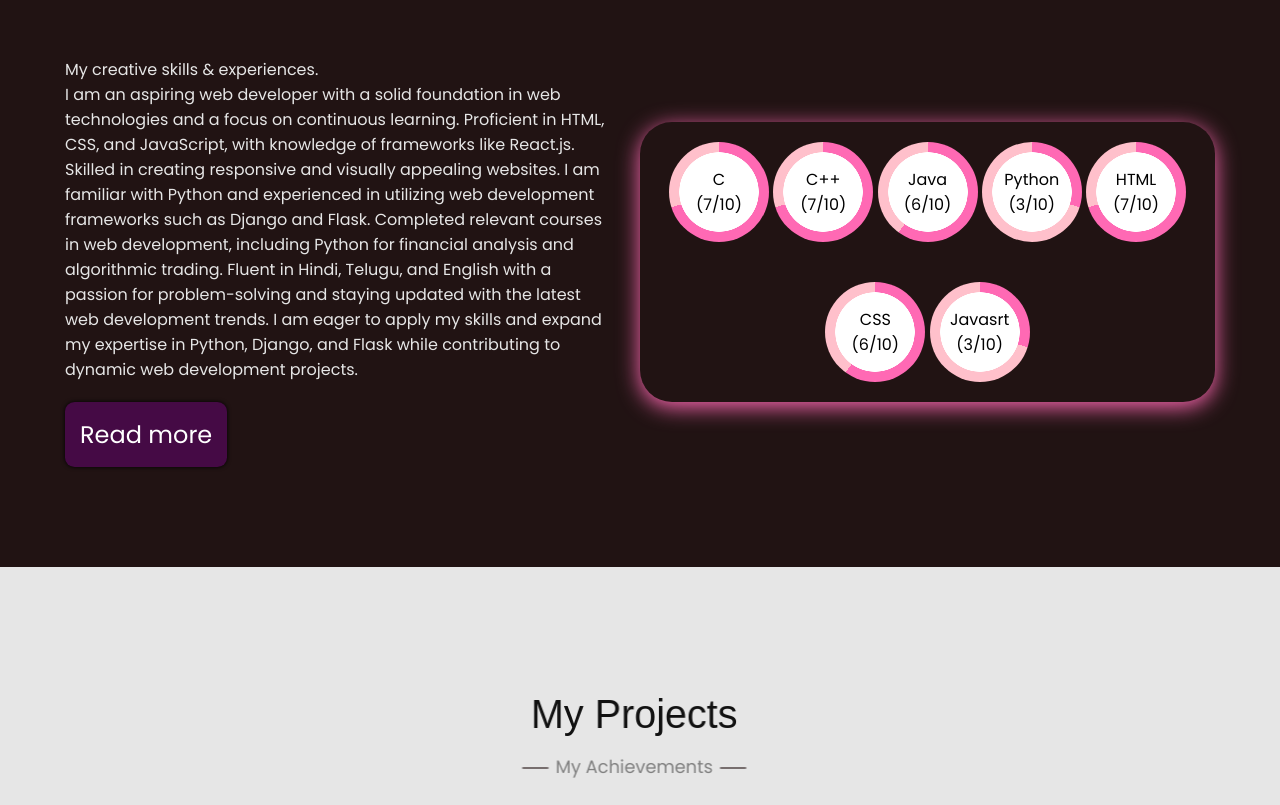
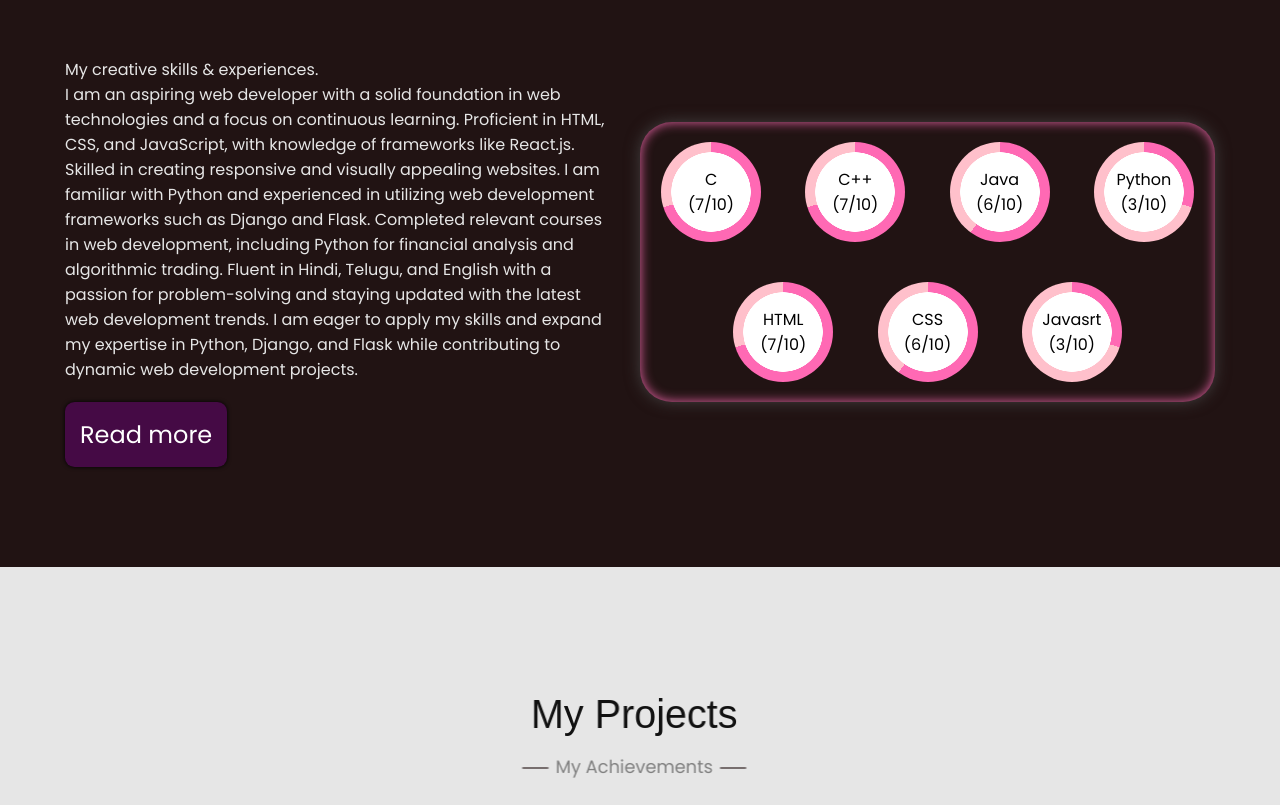
Before and after one commit to shaik-Dastagir/My-Portfolio, a plain HTML site: page index.html in a window 1280 px wide. Shown: the part 2763-3568 px from the top of the page. Drawn offline with nearby package versions, Linux system fonts and the light colour scheme; files whose address does not match are found by name; a web font is replaced by a local one.

Commit message:
some box shadow changes

```diff
--- a/style.css
+++ b/style.css
@@ -1059,15 +1059,15 @@ z-index: 1;
     align-items: center;
     width: 100px;
     height: 100px;
-    margin: 20px auto;
+    margin: 20px;
     border-radius: 50%;
     color: black;
     background:
-      radial-gradient(closest-side, white 79%, transparent 80% 100%),
-      conic-gradient(hotpink 95%, pink 0);
+      radial-gradient(closest-side, white, transparent 80% 100%),
+      conic-gradient(hotpink, pink 0);
     }
     .skill-right-content{
-        box-shadow: 0px 0px red, 0em 0.3em 1.4em hotpink;
+        box-shadow: 0em 0em 0.9em rgb(66, 63, 63), inset 0em 0em 0.7em rgb(233, 100, 167);
         display: block;
     justify-content: center;
     text-align: center;
@@ -1075,13 +1075,14 @@ z-index: 1;
     width: 50%;
     border-radius: 2em;
   }
+
   #C-bar{
     background:
       radial-gradient(closest-side, white 79%, transparent 80% 100%),
       conic-gradient(hotpink 70%, pink 0);
-      transition: 0.5s;
+      transition: 0.7s;
   }
-  #C-bar:hover,#Cpp-bar:hover,#java-bar:hover,#python-bar:hover,#html-bar:hover,#css-bar:hover, #javascript-bar:hover{
+  #C-bar:hover{
     transform: rotateZ(360deg) scale(1.4);
     font-size: 1.3rem;
     background:
@@ -1092,38 +1093,80 @@ z-index: 1;
     background:
       radial-gradient(closest-side, white 79%, transparent 80% 100%),
       conic-gradient(hotpink 70%, pink 0);
-      transition: 0.5s;
+      transition: 0.7s;
+  }
+  #Cpp-bar:hover{
+    transform: rotateZ(360deg) scale(1.4);
+    font-size: 1.3rem;
+    background:
+      radial-gradient(closest-side, white 79%, transparent 80% 100%),
+      conic-gradient(rgb(239, 9, 124) 70%, pink 0);
   }
   #java-bar{
     background:
       radial-gradient(closest-side, white 79%, transparent 80% 100%),
       conic-gradient(hotpink 60%, pink 0);
-      transition: 0.5s;
+      transition: 0.7s;
+  }
+  #java-bar:hover{
+    transform: rotateZ(360deg) scale(1.4);
+    font-size: 1.3rem;
+    background:
+      radial-gradient(closest-side, white 79%, transparent 80% 100%),
+      conic-gradient(rgb(239, 9, 124) 60%, pink 0);
   }
 
   #python-bar{
     background:
       radial-gradient(closest-side, white 79%, transparent 80% 100%),
       conic-gradient(hotpink 30%, pink 0);
-      transition: 0.5s;
+      transition: 0.7s;
+  }
+  #python-bar:hover{
+    transform: rotateZ(360deg) scale(1.4);
+    font-size: 1.3rem;
+    background:
+      radial-gradient(closest-side, white 79%, transparent 80% 100%),
+      conic-gradient(rgb(239, 9, 124) 30%, pink 0);
   }
   #html-bar{
     background:
       radial-gradient(closest-side, white 79%, transparent 80% 100%),
       conic-gradient(hotpink 70%, pink 0);
-      transition: 0.5s;
+      transition: 0.7s;
+  }
+  #html-bar:hover{
+    transform: rotateZ(360deg) scale(1.4);
+    font-size: 1.3rem;
+    background:
+      radial-gradient(closest-side, white 79%, transparent 80% 100%),
+      conic-gradient(rgb(239, 9, 124) 70%, pink 0);
   }
   #css-bar{
     background:
       radial-gradient(closest-side, white 79%, transparent 80% 100%),
       conic-gradient(hotpink 60%, pink 0);
-      transition: 0.5s;
+      transition: 0.7s;
+  }
+  #css-bar:hover{
+    transform: rotateZ(360deg) scale(1.4);
+    font-size: 1.3rem;
+    background:
+      radial-gradient(closest-side, white 79%, transparent 80% 100%),
+      conic-gradient(rgb(239, 9, 124) 60%, pink 0);
   }
   #javascript-bar{
     background:
       radial-gradient(closest-side, white 79%, transparent 80% 100%),
       conic-gradient(hotpink 30%, pink 0);
-      transition: 0.5s;
+      transition: 0.7s;
+  }
+  #javascript-bar:hover{
+    transform: rotateZ(360deg) scale(1.4);
+    font-size: 1.3rem;
+    background:
+      radial-gradient(closest-side, white 79%, transparent 80% 100%),
+      conic-gradient(rgb(239, 9, 124) 30%, pink 0);
   }
 .skills .skills-content .column {
     width: calc(50% - 30px);
@@ -1139,9 +1182,11 @@ z-index: 1;
 
 .teams .carousel .box {
     background: #fff;
-    border-radius: 15px;
+    border-radius: 20px;
     padding: 25px 35px;
     text-align: center;
+    justify-content: center;
+    display: flex;
     overflow: hidden;
     transition: all 0.6s ease;
     height: 400px;
```
